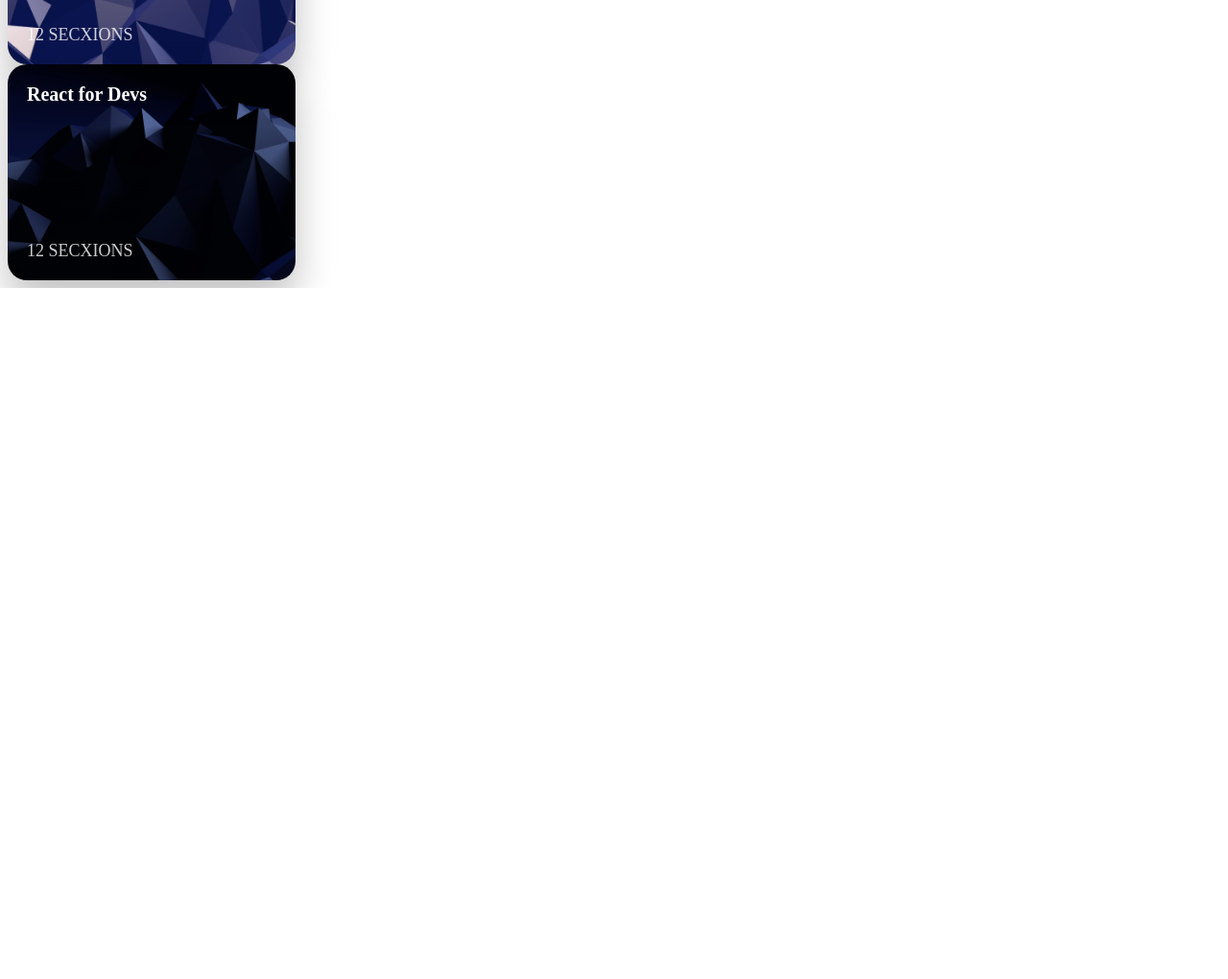
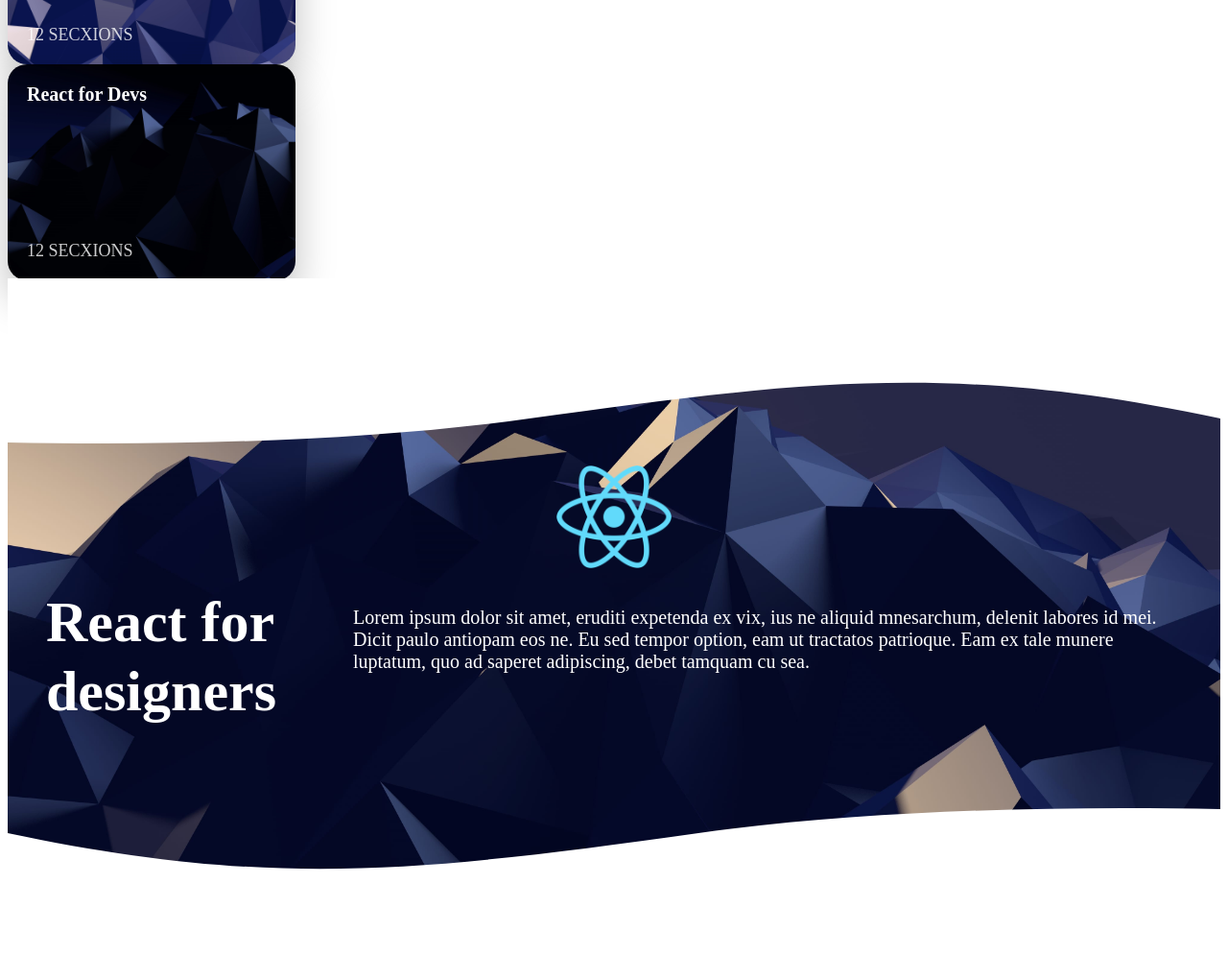
Before and after one commit to muntasirjoarder/react-course-website, a Gatsby site: page / in a window 1280 px wide. Shown: the part 1300-2320 px from the top of the page at 96% size. Before the commit the page ends 1600 px from the top, so only its background shows below. Built offline with nearby package versions, Linux system fonts and the light colour scheme; Gatsby itself is replaced by a stand-in of ours.

Commit message:
Styled components

```diff
--- /dev/null
+++ b/src/components/Section.js
@@ -0,0 +1,74 @@
+import React from 'react'
+import styled from 'styled-components'
+import Wave from '../components/Wave'
+
+const SectionGroup = styled.div`
+  background: url(${props => props.image});
+  background-size: cover;
+  height: 720px;
+  display: grid;
+  grid-template-rows: 300px auto;
+  grid-gap:20px;
+  position: relative;
+
+  @medium(max-width: 640px){
+    height: 820px;
+  }
+`
+const SectionLogo = styled.img`
+ align-self: end;
+ width: 120px;
+ margin: 0 auto;
+`
+const SectionTitleGroup = styled.div`
+
+  display: grid;
+  grid-template-columns: 300px auto;
+  margin: 0 40px;
+  grid-gap: 20px;
+  grid-template-rows: auto 100%;
+  @media(max-width: 720px) {
+    grid-template-columns: 1fr;
+  }
+`
+const SectionTitle = styled.h3`
+  color: white;
+  font-size: 60px;
+  margin: 0;
+  line-height: 1.2;
+  @media(max-width: 720px){
+    font-size: 40px;
+  }
+`
+
+const SectionText = styled.p`
+color: white;
+font-size: 20px;
+`
+
+const WaveBottom = styled.div`
+  position: absolute;
+  bottom: -6px;
+  width: 100%;
+`
+
+const WaveTop = styled.div`
+position: absolute;
+width: 100%;
+top: -6px;
+transform: rotate(180deg);
+`
+
+const Section = props => (
+    <SectionGroup image = {props.image}>
+    <WaveBottom><Wave /></WaveBottom>
+    <WaveTop><Wave /></WaveTop>
+       <SectionLogo src={props.logo}/>
+       <SectionTitleGroup>
+         <SectionTitle>{props.title}</SectionTitle>
+         <SectionText>{props.text}</SectionText>
+       </SectionTitleGroup>
+    </SectionGroup>
+)
+
+export default Section
--- /dev/null
+++ b/src/components/Wave.js
@@ -0,0 +1,18 @@
+import React from 'react'
+
+const Wave = ()=> (
+    <svg width="100%" height="172" fill="none" xmlns="http://www.w3.org/2000/svg">
+    <path d="M0 25.9086C277 84.5821 433 65.736 720 25.9086C934.818 -3.9019 1214.06 -5.23669 1442 8.06597C2079 45.2421 2208 63.5007 2560 25.9088V171.91L0 171.91V25.9086Z" fill="white">
+      <animate repeatCount="indefinite" fill="freeze"
+      attributeName="d" dur="20s"
+      values="M0 25.9086C277 84.5821 433 65.736 720 25.9086C934.818 -3.9019 1214.06 -5.23669 1442 8.06597C2079 45.2421 2208 63.5007 2560 25.9088V171.91L0 171.91V25.9086Z;
+      M0 87.1596C316 87.1597 444 160 884 52.0001C1324 -55.9999 1320.29 34.966 1538 71.251C1814 117.251 2156 189.252 2560 87.1597V233.161L0 233.161V87.1596Z;
+      M0 53.6584C158 11.0001 213 0 363 0C513 0 855.555 115.001 1154 115.001C1440 115.001 1626 -38.0004 2560 53.6585V199.66L0 199.66V53.6584Z;
+      M0 25.9086C277 84.5821 433 65.736 720 25.9086C934.818 -3.9019 1214.06 -5.23669 1442 8.06597C2079 45.2421 2208 63.5007 2560 25.9088V171.91L0 171.91V25.9086Z"
+      />
+    </path>
+  </svg>
+
+)
+
+export default Wave
--- a/src/pages/index.js
+++ b/src/pages/index.js
@@ -1,6 +1,9 @@
 import React from 'react'
 import Link from 'gatsby-link'
 import Card from '../components/Card'
+import Section from '../components/Section'
+import Wave from '../components/Wave'
+
 
 const IndexPage = () => (
   <div>
@@ -17,18 +20,8 @@
             <img src={require('../images/logo-react.png')} width="50" />
             <img src={require('../images/logo-swift.png')} width="50" />
           </div>
+          <Wave />
       </div>
-      <svg width="100%" height="172" fill="none" xmlns="http://www.w3.org/2000/svg">
-        <path d="M0 25.9086C277 84.5821 433 65.736 720 25.9086C934.818 -3.9019 1214.06 -5.23669 1442 8.06597C2079 45.2421 2208 63.5007 2560 25.9088V171.91L0 171.91V25.9086Z" fill="white">
-          <animate repeatCount="indefinite" fill="freeze"
-          attributeName="d" dur="20s"
-          values="M0 25.9086C277 84.5821 433 65.736 720 25.9086C934.818 -3.9019 1214.06 -5.23669 1442 8.06597C2079 45.2421 2208 63.5007 2560 25.9088V171.91L0 171.91V25.9086Z;
-          M0 87.1596C316 87.1597 444 160 884 52.0001C1324 -55.9999 1320.29 34.966 1538 71.251C1814 117.251 2156 189.252 2560 87.1597V233.161L0 233.161V87.1596Z;
-          M0 53.6584C158 11.0001 213 0 363 0C513 0 855.555 115.001 1154 115.001C1440 115.001 1626 -38.0004 2560 53.6585V199.66L0 199.66V53.6584Z;
-          M0 25.9086C277 84.5821 433 65.736 720 25.9086C934.818 -3.9019 1214.06 -5.23669 1442 8.06597C2079 45.2421 2208 63.5007 2560 25.9088V171.91L0 171.91V25.9086Z"
-          />
-        </path>
-      </svg>
     </div>
     <div className="Cards">
         <h2>11 courses</h2>
@@ -61,6 +54,15 @@
                 />
           </div>
     </div>
+
+    <Section
+      image={require('../images/wallpaper2.jpg')}
+      logo = {require('../images/logo-react.png')}
+      title = "React for designers"
+      text="Lorem ipsum dolor sit amet, eruditi expetenda ex vix, ius ne aliquid mnesarchum, delenit labores id mei. Dicit paulo antiopam eos ne. Eu sed tempor option, eam ut tractatos patrioque. Eam ex tale munere luptatum, quo ad saperet adipiscing, debet tamquam cu sea."
+    />
+
+
   </div>
 )
 
```
Also changed, not shown: package.json (+4 -3 lines), src/components/Header.css (+16 -0 lines), src/components/header.js (+30 -3 lines), 1 other file.
